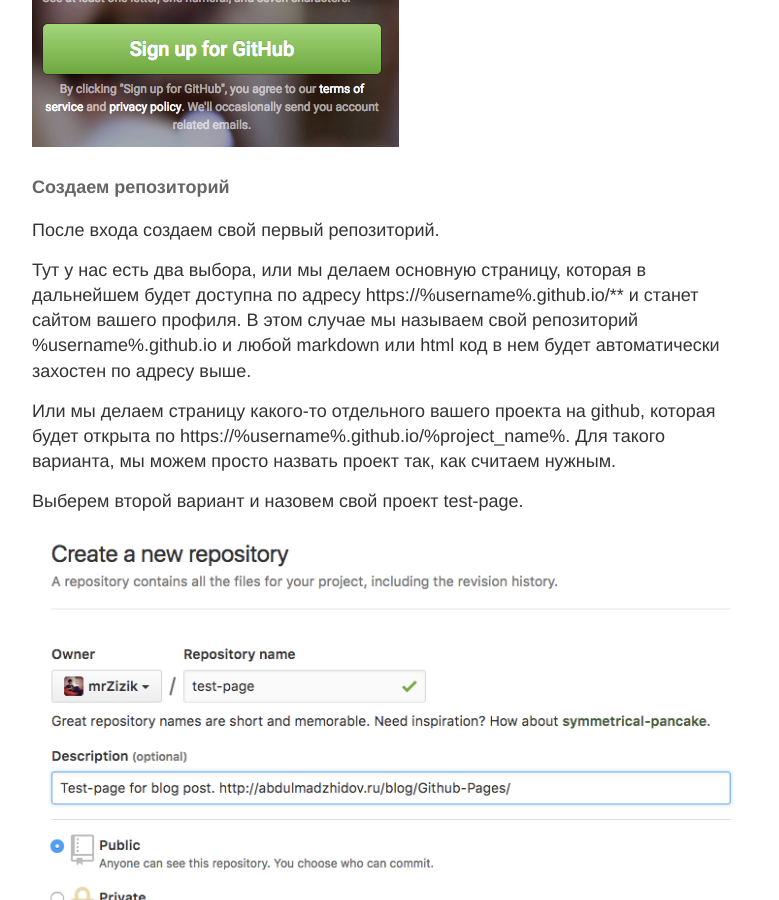
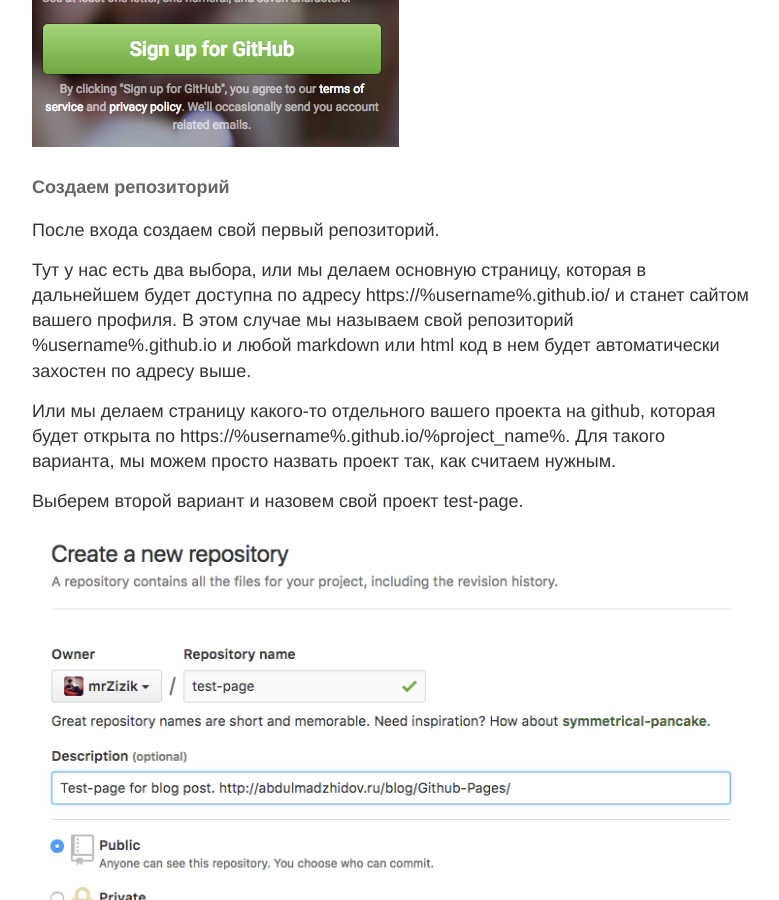
Before and after one commit to mrZizik/blog, a Jekyll site: the page built from _posts/2017-1-20-Github-Pages.md, in a window 1280 px wide and 900 px high, scrolled down 1360 px. Shown: the whole window, without its empty margins (248-1027 px from the left). Built offline with Jekyll 4.4.1, drawn with Linux system fonts in a browser that asks for light colours; comment, search, counter and statistics services are not loaded.

```diff
--- a/_posts/2017-1-20-Github-Pages.md
+++ b/_posts/2017-1-20-Github-Pages.md
@@ -22,7 +22,7 @@ tags: [github, pages, web, html]
 
 После входа создаем свой первый репозиторий.
 
-Тут у нас есть два выбора, или мы делаем основную страницу, которая в дальнейшем будет доступна по адресу https://%username%.github.io/** и станет сайтом вашего профиля. В этом случае мы называем свой репозиторий %username%.github.io и любой markdown или html код в нем будет автоматически захостен по адресу выше.
+Тут у нас есть два выбора, или мы делаем основную страницу, которая в дальнейшем будет доступна по адресу https://%username%.github.io/ и станет сайтом вашего профиля. В этом случае мы называем свой репозиторий %username%.github.io и любой markdown или html код в нем будет автоматически захостен по адресу выше.
 
 Или мы делаем страницу какого-то отдельного вашего проекта на github, которая будет открыта по https://%username%.github.io/%project_name%. Для такого варианта, мы можем просто назвать проект так, как считаем нужным.
 
```
